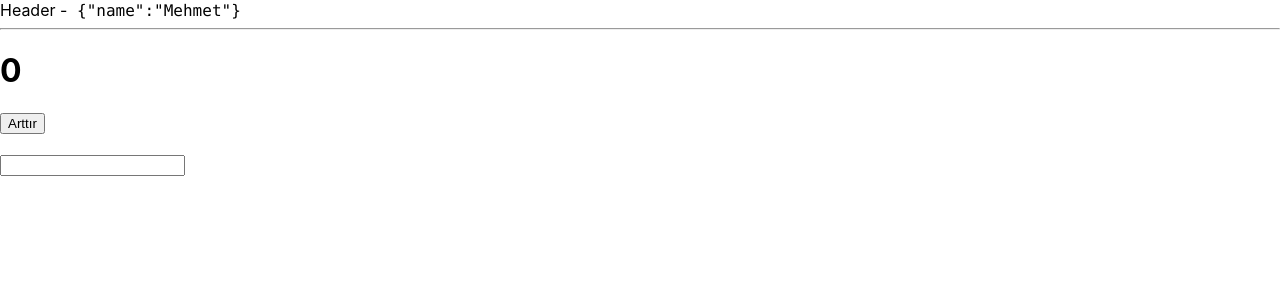
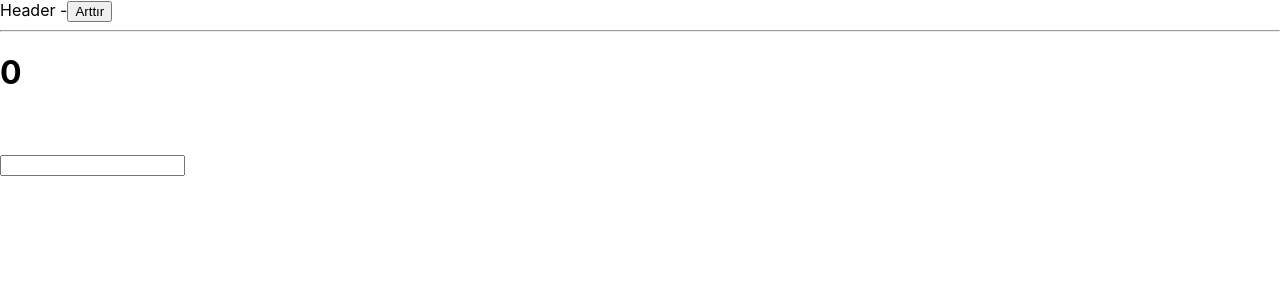
Before and after one commit to SAslan8006/ReactDersleri, a React (Create React App) app: page / in a window 1280 px wide. Shown: the top 300 px of the page. Built offline with nearby package versions, Linux system fonts and the light colour scheme.

Commit message:
useCallback

```diff
--- a/src/App.js
+++ b/src/App.js
@@ -1,22 +1,19 @@
-import React, { useState, useMemo } from 'react';
+import React, { useState, useMemo, useCallback } from 'react';
 import Header from './componenets/Memoization/Header';
 // const data = { "number": "Mehmet" } // Bu şekilde düzerlenebiliyor memo çalışması için adresi global yaptığında adres fiziksel sabit olur
 
 function App() {
   const [number, setNumber] = useState(0);
   const [text, setText] = useState("");
+  const increment = useCallback(() => {
+    setNumber((prevState) => prevState + 1)
+  }, []);
 
-  const data = useMemo(() => { return { "name": "Mehmet" } }, [])
-  const data1 = useMemo(() => { return { "name": "Mehmet", number } }, [number])
-  const data3 = useMemo(() => { return calculateObject() }, [])
-  const data4 = calculateObject();
-  const data5 = useMemo(() => { return calculateObject(); }, [])
   return (
     <div className='App'>
-      <Header data={data5}></Header>
+      <Header increment={increment} />
       <hr />
       <h1>{number}</h1>
-      <button onClick={() => setNumber(number + 1)}>Arttır</button>
       <br />
       <br />
       <input value={text} onChange={({ target }) => setText(target.value)} />
@@ -24,11 +21,4 @@ function App() {
   );
 }
 
-function calculateObject() {
-  console.log("calculateObject");
-  for (let i = 0; i < 1000000000; i++) { }
-  console.log("calculateObject completed");
-  return { "name": "Mehmet" }
-}
-
 export default App;
--- a/src/componenets/Memoization/Header.js
+++ b/src/componenets/Memoization/Header.js
@@ -1,10 +1,12 @@
 import React from 'react'
 
-function Header({ number, data }) {
+function Header({ increment, number }) {
     console.log('Header component rendered');
     return (
         <div>Header -{number}
-            <code> {JSON.stringify(data)}</code></div>
+            <button onClick={increment}>Arttır</button>
+
+        </div>
     )
 }
 
```
Also changed, not shown: src/componenets/Memoization/App2.js (added, +34 -0 lines).
